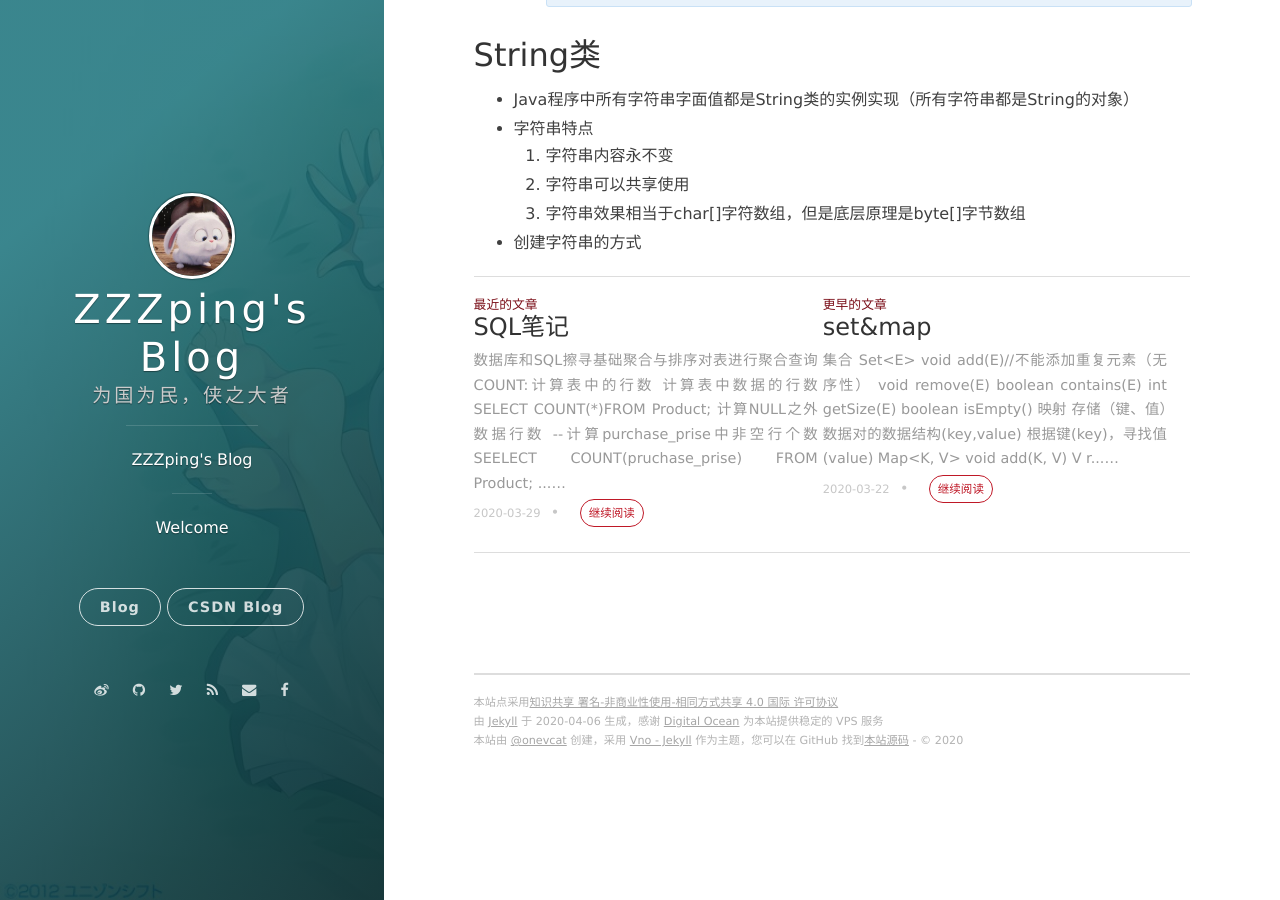
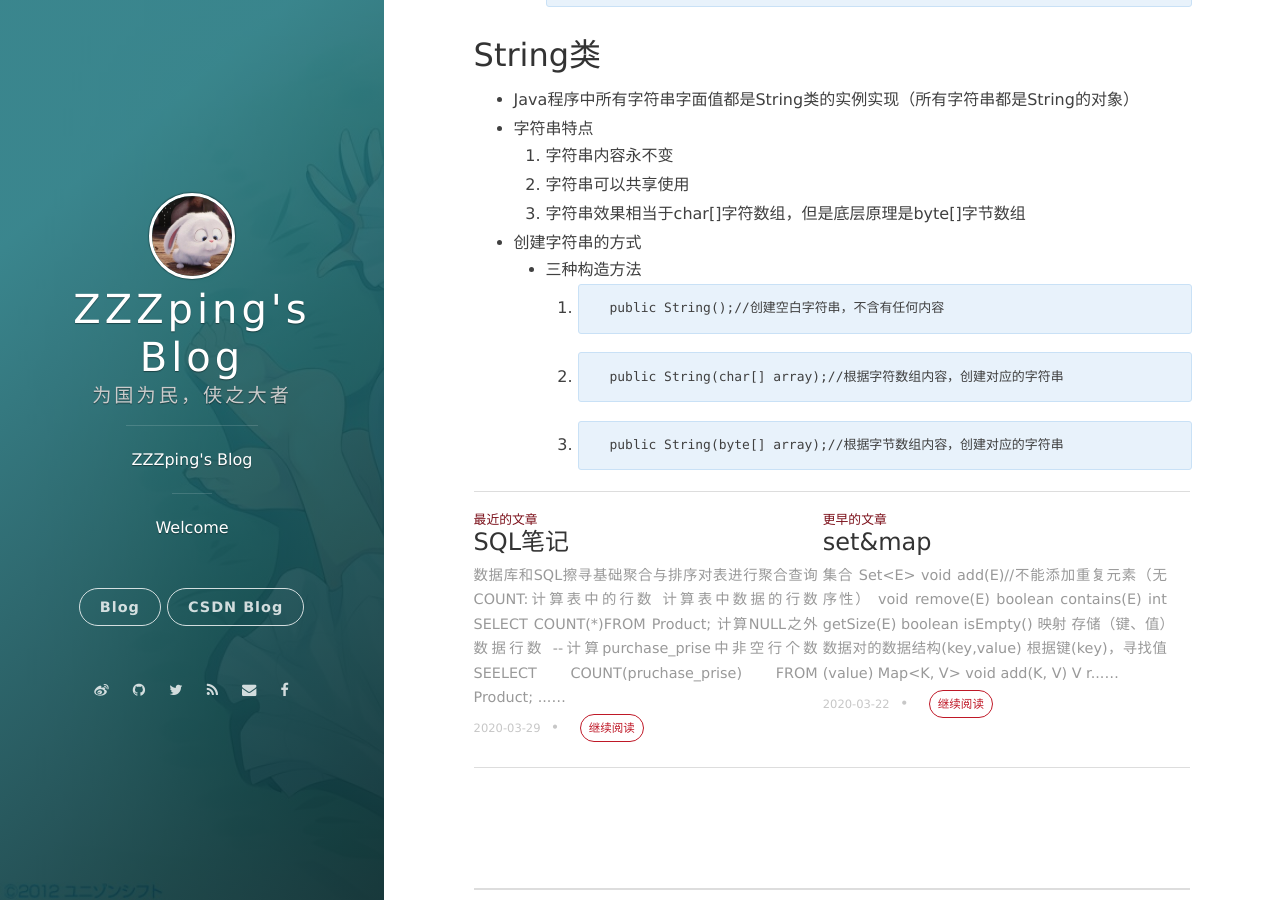
Before and after one commit to ZZZping/ZZZping.github.io, a Jekyll site: the page built from _posts/2020-03-25-Java5-API.md, in a window 1280 px wide and 900 px high, scrolled down 3377 px. Built offline with Jekyll 4.4.1, drawn with Linux system fonts in a browser that asks for light colours; nearby versions of some CDN libraries; comment, search, counter and statistics services are not loaded.

Commit message:
create string

````diff
--- a/_posts/2020-03-25-Java5-API.md
+++ b/_posts/2020-03-25-Java5-API.md
@@ -161,3 +161,16 @@ date: 2020-03-25 15:28:24.000000000 +09:00
       2. 字符串可以共享使用
       3. 字符串效果相当于char[]字符数组，但是底层原理是byte[]字节数组
    + 创建字符串的方式
+      + 三种构造方法
+         1.
+         ```
+          public String();//创建空白字符串，不含有任何内容
+         ```
+         2.
+         ```
+          public String(char[] array);//根据字符数组内容，创建对应的字符串
+         ```
+         3.
+         ```
+          public String(byte[] array);//根据字节数组内容，创建对应的字符串
+         ```
````
